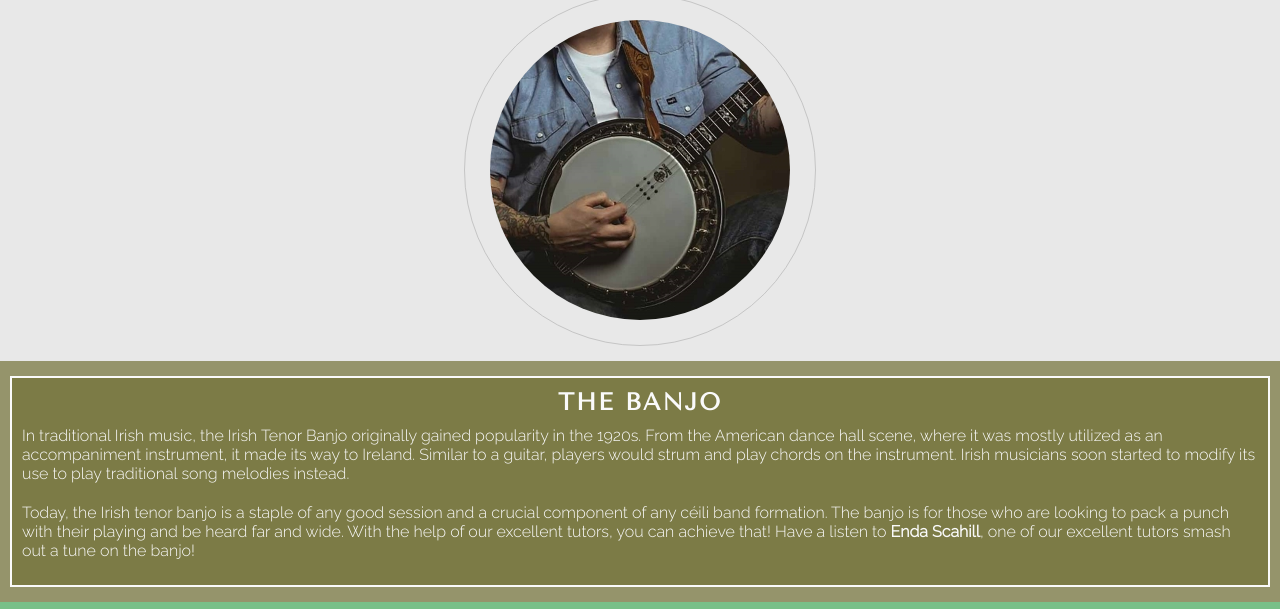
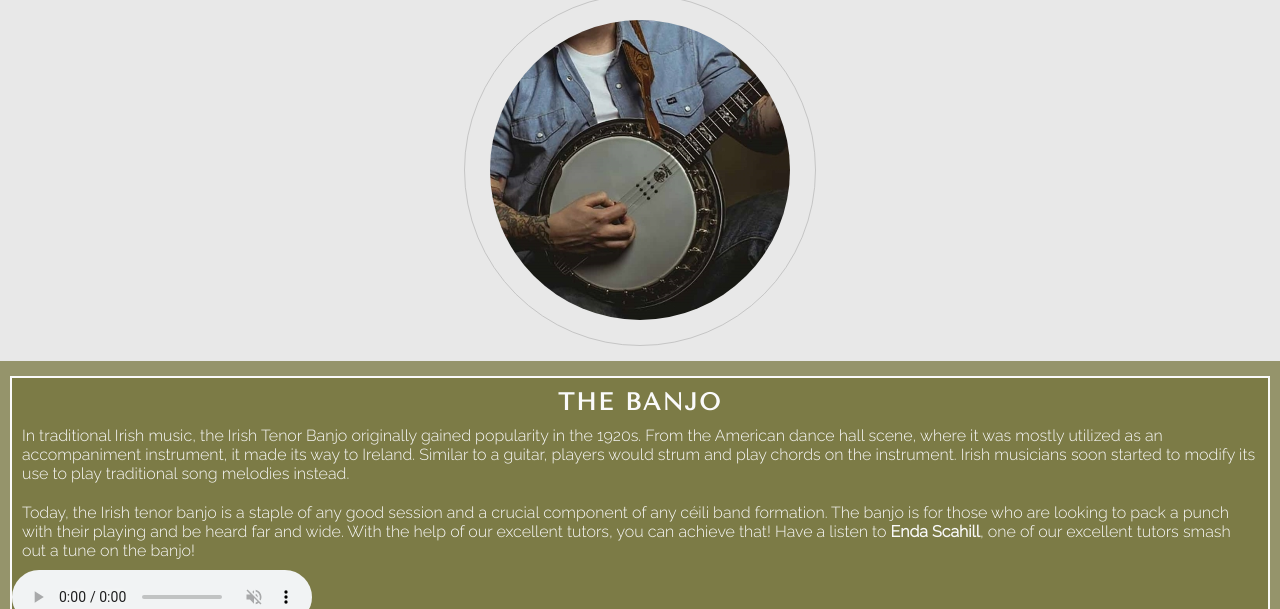
Before and after one commit to MarkD117/trad-academy, a plain HTML site: page lessons.html in a window 1280 px wide. Shown: the part 666-1275 px from the top of the page. Drawn offline with nearby package versions, Linux system fonts and the light colour scheme.

Commit message:
Add audio element for banjo div

```diff
--- a/lessons.html
+++ b/lessons.html
@@ -52,7 +52,11 @@
                         to pack a punch with their playing and be heard far and wide. With the help of our excellent tutors, you can achieve that! Have a listen to
                         <strong>Enda Scahill</strong>, one of our excellent tutors smash out a tune on the banjo!
                     </p>
-                    <audio src=""></audio>
+                    <div class="audio-container">
+                        <audio controls muted>
+                            <source src="assets/audio/banjoaudio.mp3" type="audio/mp3">
+                        </audio>
+                    </div>
                 </div>
             </div>
         </div>
```
Also changed, not shown: assets/css/style.css (line endings or trailing spaces), 1 other file.
